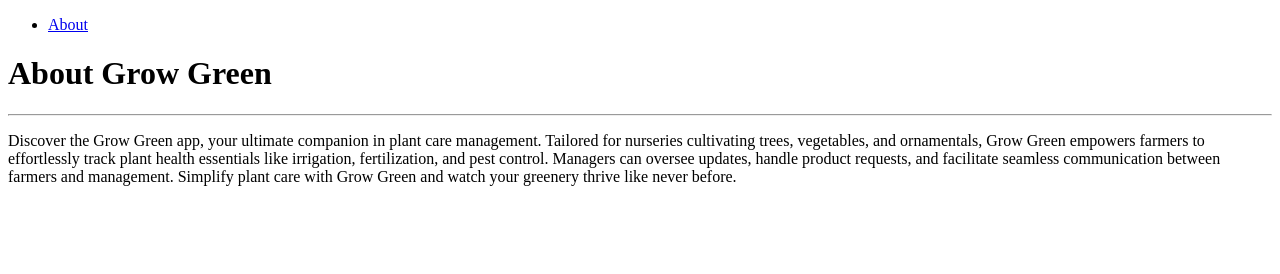
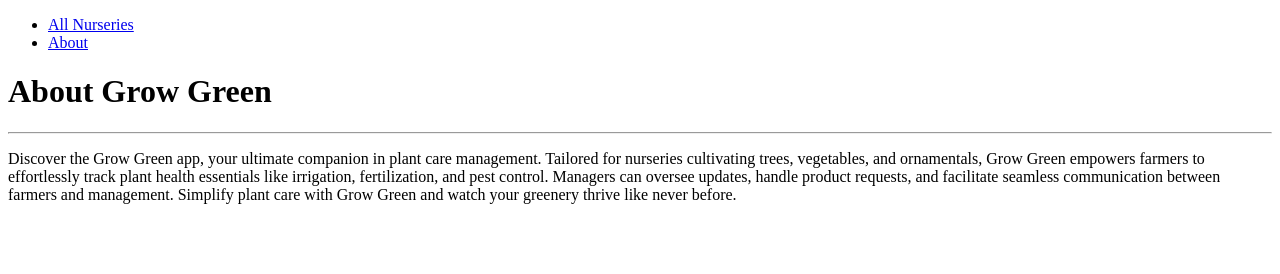
Before and after one commit to AyaEhab7/grow_green, a Django app: page /about/ in a window 1280 px wide. Shown: the part 26-300 px from the top of the page. Run offline with Django 5.2, Linux system fonts and the light colour scheme.

Commit message:
add the all nurseries

```diff
--- a/main_app/templates/base.html
+++ b/main_app/templates/base.html
@@ -18,6 +18,7 @@
       </div>
       <nav>
         <ul>
+          <li><a href="/nurseries">All Nurseries</a></li>
           <li><a href="/about">About</a></li>
         </ul>
       </nav>
--- a/main_app/urls.py
+++ b/main_app/urls.py
@@ -4,4 +4,6 @@
 urlpatterns = [
     path('', views.home, name='home'),
     path('about/', views.about, name='about'),
+    path('nurseries/', views.nurseries_index, name='nurseries-index'),
+
 ]
--- a/main_app/views.py
+++ b/main_app/views.py
@@ -1,9 +1,24 @@
 from django.shortcuts import render
 
 from django.http import HttpResponse
+
+
+class Nurseries:
+    def __init__(self, name, image):
+        self.name = name
+        self.image = image
+
+nurseries =[
+    Nurseries('tree','https://img.freepik.com/free-photo/tree-with-white-background_1232-574.jpg?t=st=1733642842~exp=1733646442~hmac=7fa5cefa1763ede182a880bd1c5d9f7ff62cdf9b7e39b54cf12dc2b62fa50ac9&w=740'),
+    Nurseries('vegetable','https://img.freepik.com/free-photo/green-broccoli-levitating-white-background_485709-79.jpg?t=st=1733642873~exp=1733646473~hmac=186afc585dc73cd937dbb208dd078bb2dd9517cc500790d13f80f28a0e158397&w=360'),
+    Nurseries('ornamental','https://img.freepik.com/free-photo/large-set-isolated-vegetables-white-background_485709-44.jpg?t=st=1733642907~exp=1733646507~hmac=9a05489191b93f27ba3b174eee541edd6a7459493d577c5f199da7d64ab94182&w=900'),
+]
 
 def home(request):
     return HttpResponse('<h1>Welcome To Grow Green</h1>')
 
 def about(request):
     return render(request, 'about.html')
+
+def nurseries_index(request):
+    return render(request, 'nurseries/index.html', {'nurseries': nurseries})
```
Also changed, not shown: main_app/templates/nurseries/index.html (added, +28 -0 lines).
